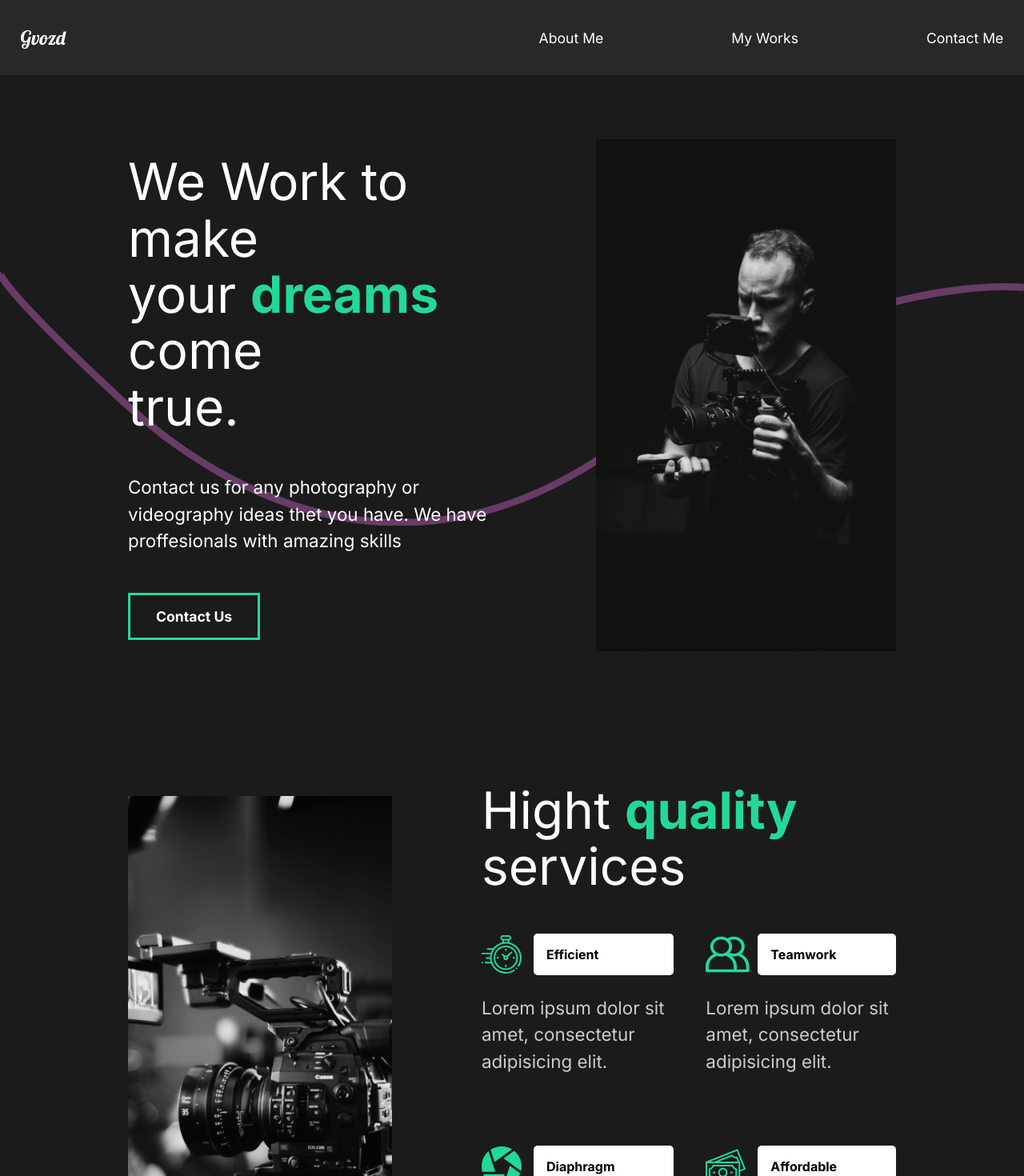
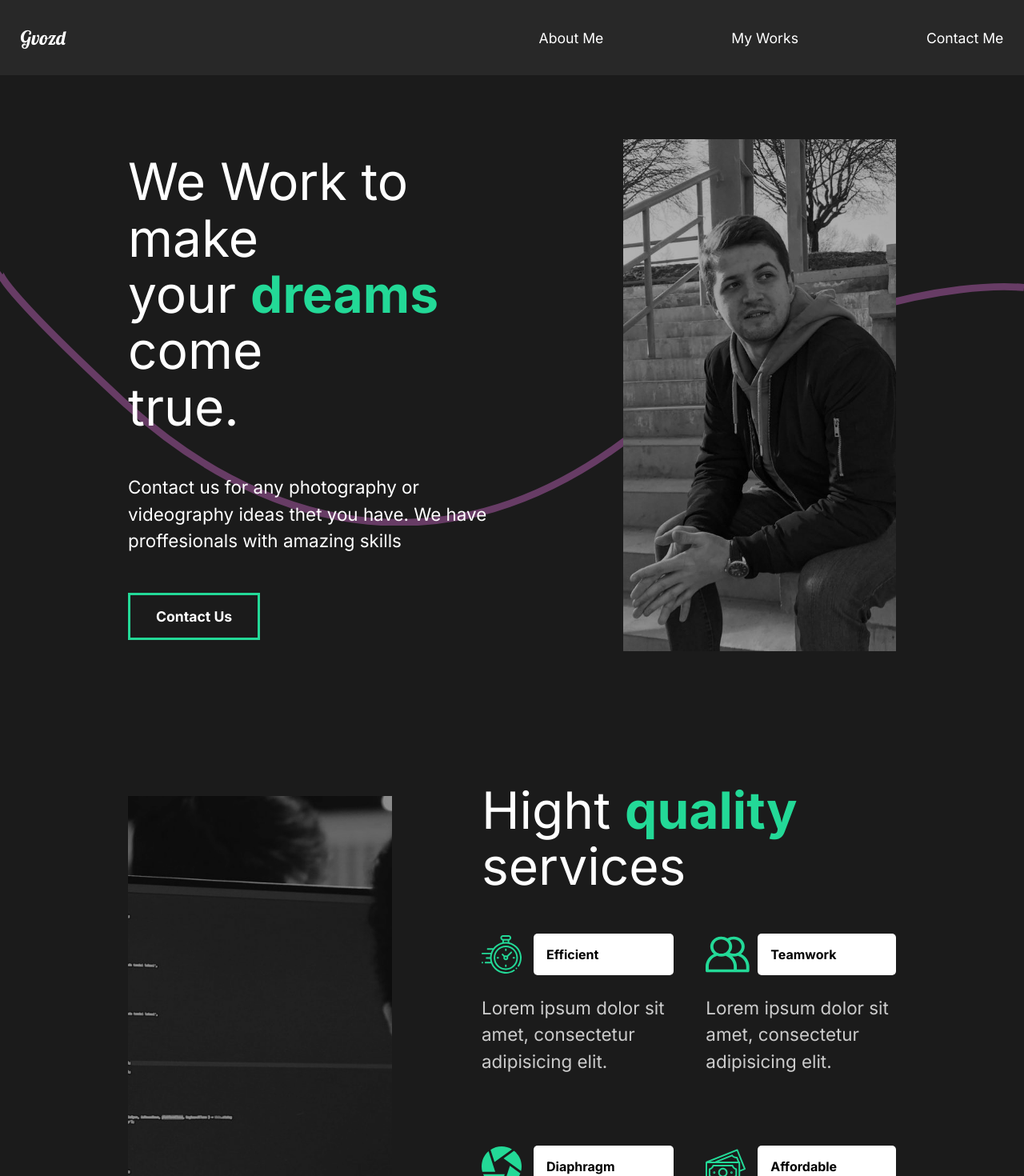
Before and after one commit to gavryk/Capture-Website, a React (Create React App) app: page / in a window 1280 px wide. Shown: the top 1470 px of the page at 80% size. Built offline with nearby package versions, Linux system fonts and the light colour scheme.

Commit message:
works page

```diff
--- a/src/components/About/About.jsx
+++ b/src/components/About/About.jsx
@@ -1,6 +1,6 @@
 import React from 'react';
 import style from './About.module.scss';
-import homeImg1 from '../../img/home1.png';
+import homeImg1 from '../../img/myPhoto.jpg';
 import { motion } from 'framer-motion';
 import Wave from '../Wave/Wave';
 import { titleAnim, container, photoAnim, fade } from '../../animations';
--- a/src/components/About/About.module.scss
+++ b/src/components/About/About.module.scss
@@ -1,7 +1,7 @@
 .aboutSection {
   padding: 5rem 10rem;
   display: grid;
-  grid-template-columns: 1fr .7fr;
+  grid-template-columns: 1fr .6fr;
   align-items: center;
   grid-gap: 50px;
   min-height: 90vh;
@@ -25,6 +25,7 @@
     img {
       width: 100%;
       height: 80vh;
+      filter: brightness(.7) grayscale(1);
       object-fit: cover;
     }
   }
--- a/src/components/Services/Services.jsx
+++ b/src/components/Services/Services.jsx
@@ -7,7 +7,7 @@ import clock from '../../img/clock.svg';
 import diaphragm from "../../img/diaphragm.svg";
 import money from "../../img/money.svg";
 import teamwork from "../../img/teamwork.svg";
-import home2 from "../../img/home2.png";
+import home2 from "../../img/serviceImg.jpg";
 //custom hooks
 import {useScroll} from '../../hooks/useScroll';
 
--- a/src/components/Services/Services.module.scss
+++ b/src/components/Services/Services.module.scss
@@ -40,6 +40,7 @@
     img {
       width: 100%;
       height: 80vh;
+      filter: brightness(.7) grayscale(1);
       object-fit: cover;
     }
   }
```
Also changed, not shown: src/img/myPhoto.jpg (added), src/img/serviceImg.jpg (added).
